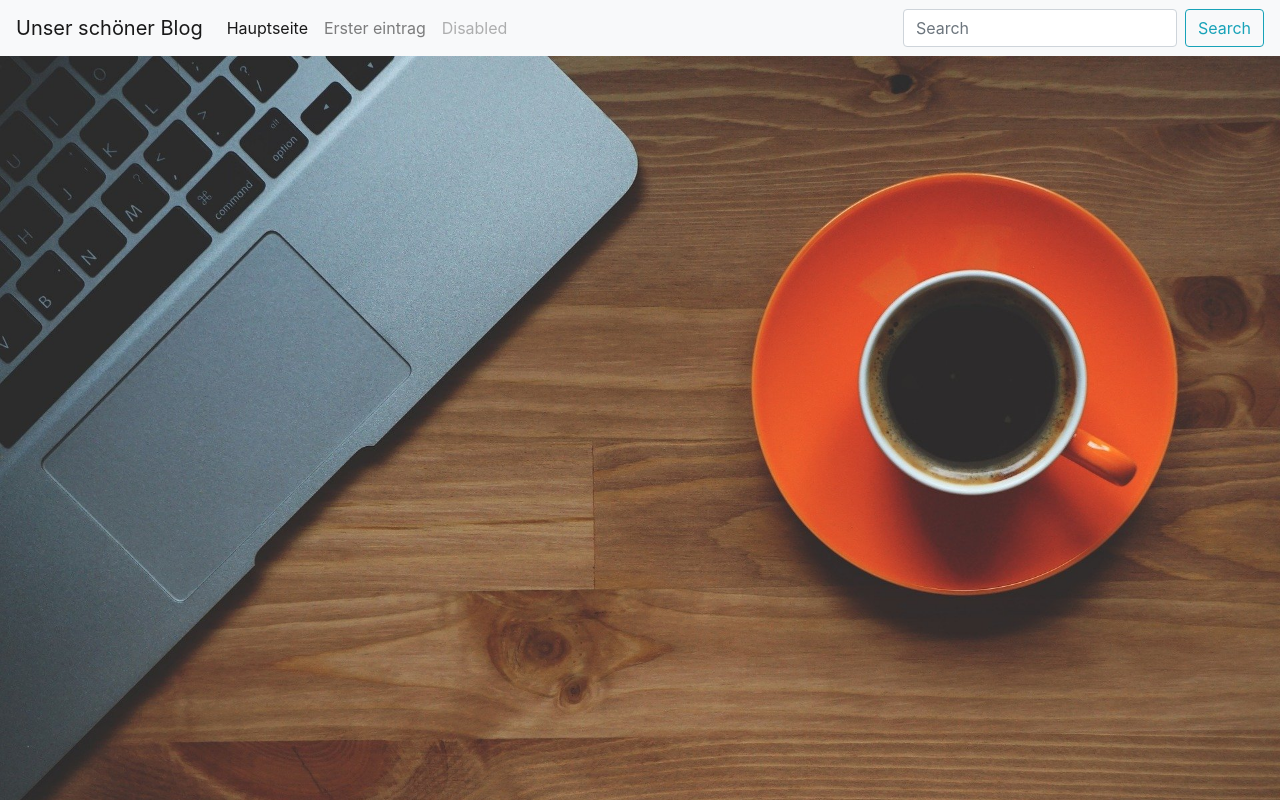
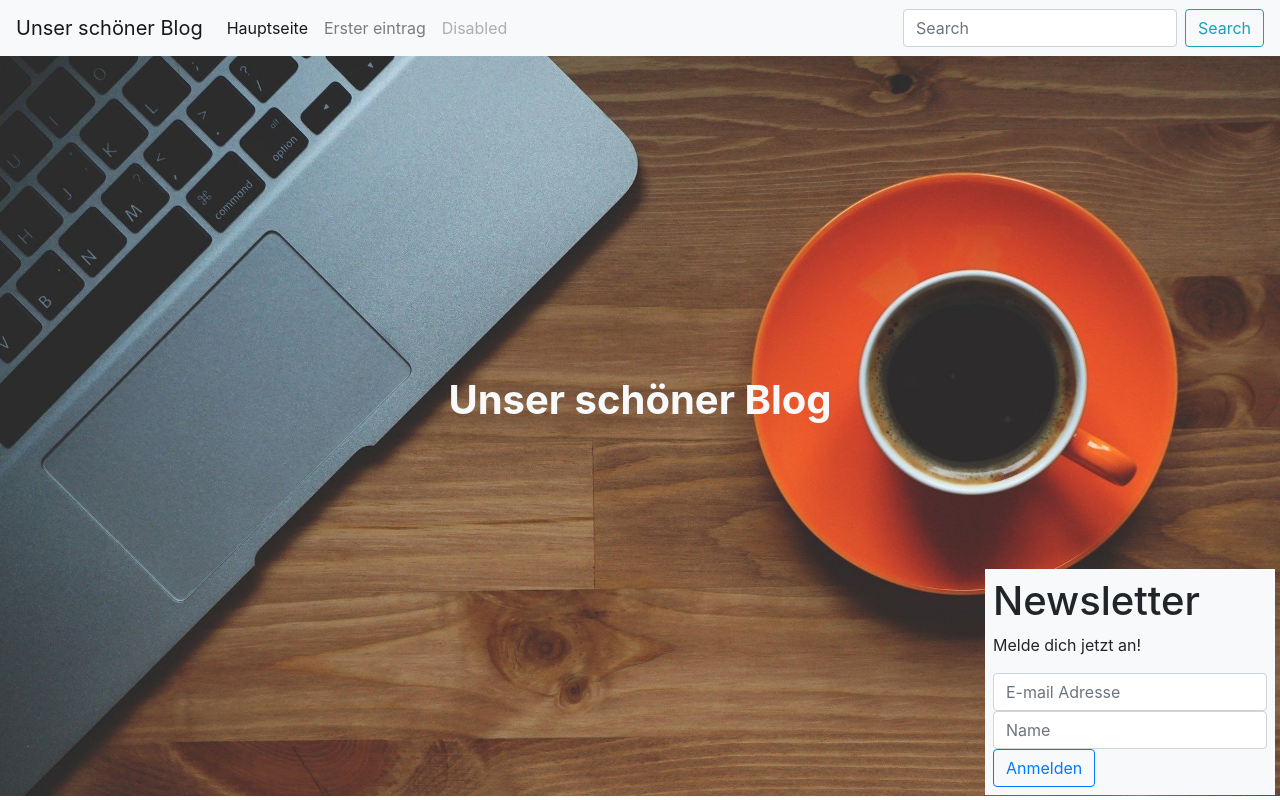
Before and after one commit to haager-ca/static--blog-tutorial, a plain HTML site: page index.html in a window 1280 px wide. Shown: the top 800 px of the page. Drawn offline with nearby package versions, Linux system fonts and the light colour scheme.

Commit message:
Javaskript

```diff
--- a/index.html
+++ b/index.html
@@ -9,20 +9,25 @@
         integrity="sha384-9aIt2nRpC12Uk9gS9baDl411NQApFmC26EwAOH8WgZl5MYYxFfc+NcPb1dKGj7Sk" crossorigin="anonymous">
     <style>
         .headerImg {
-           /* height: calc(100vh - 60px);
-            object-fit: cover;*/
-            width: 500px;
-            cursor:pointer;
+            height: calc(100vh - 60px);
+            background-image: url("header_img.jpg");
+            background-size: cover;
         }
-        /*Diese Regel macht etwas sinnvolles*/
-        .headerImg:hover {
-            border:5px dotted grey;
+
+        .headerImg h1 {
+            padding-top: 40vh;
+        }
+
+        .popup {
+            position: fixed;
+            bottom:5px;
+            right:5px;
         }
     </style>
 </head>
 
 <body>
-    <div class="container-fluit m-0">
+    <div class="container-fluit p-0">
         <nav class="navbar navbar-expand-lg navbar-light bg-light">
             <a class="navbar-brand" href="#">Unser schöner Blog</a>
             <button class="navbar-toggler" type="button" data-toggle="collapse" data-target="#navbarSupportedContent"
@@ -49,24 +54,47 @@
             </div>
         </nav>
     </div>
-    <div class="container-fluit">
-        <img src="header_img.jpg" class="w-100 headerImg" alt="Header Bild">
+    <div class="container-fluit p-0  headerImg">
+        <h1 class="text-light font-weight-bold text-center">Unser schöner Blog</h1>
     </div>
     <div class="container fancyText">
-        Lorem ipsum dolor sit amet, consectetur adipiscing elit. Nam id neque ultricies, laoreet ipsum in, sollicitudin libero. Donec dictum laoreet justo a euismod. In felis sapien, vehicula quis libero ac, sodales laoreet mi. Nulla et feugiat libero. Vivamus eu elementum lacus. Pellentesque a volutpat ex. Donec eu nisl magna. Nullam gravida mi sed libero condimentum, ut pharetra ligula tincidunt. Interdum et malesuada fames ac ante ipsum primis in faucibus.
+        Lorem ipsum dolor sit amet, consectetur adipiscing elit. Nam id neque ultricies, laoreet ipsum in, sollicitudin
+        libero. Donec dictum laoreet justo a euismod. In felis sapien, vehicula quis libero ac, sodales laoreet mi.
+        Nulla et feugiat libero. Vivamus eu elementum lacus. Pellentesque a volutpat ex. Donec eu nisl magna. Nullam
+        gravida mi sed libero condimentum, ut pharetra ligula tincidunt. Interdum et malesuada fames ac ante ipsum
+        primis in faucibus
 
-        Aenean tincidunt posuere ligula sit amet porttitor. Vestibulum id posuere augue. Cras a mauris cursus, tincidunt mi non, semper nisl. Donec ac sem vel tellus tincidunt vulputate. Sed scelerisque purus dui. Fusce ac suscipit sapien. Quisque bibendum felis ac risus gravida, a rhoncus ligula porttitor. Ut quis lacus viverra, facilisis quam eu, lacinia sem.
+        Aenean tincidunt posuere ligula sit amet porttitor. Vestibulum id posuere augue. Cras a mauris cursus, tincidunt
+        mi non, semper nisl. Donec ac sem vel tellus tincidunt vulputate. Sed scelerisque purus dui. Fusce ac suscipit
+        sapien. Quisque bibendum felis ac risus gravida, a rhoncus ligula porttitor. Ut quis lacus viverra, facilisis
+        quam eu, lacinia sem.
 
-        Nulla nisi ante, elementum ut libero non, fermentum mollis odio. Mauris eu vehicula nisi. Proin sollicitudin dui ante, eget eleifend magna malesuada mattis. Vivamus et vulputate tellus, id imperdiet sapien. Proin at rhoncus tortor. Vestibulum convallis felis a suscipit aliquet. Nulla tincidunt nibh vitae lacinia semper. Vivamus accumsan sagittis fermentum. Nam pellentesque est a ligula aliquet aliquam.
+        Nulla nisi ante, elementum ut libero non, fermentum mollis odio. Mauris eu vehicula nisi. Proin sollicitudin dui
+        ante, eget eleifend magna malesuada mattis. Vivamus et vulputate tellus, id imperdiet sapien. Proin at rhoncus
+        tortor. Vestibulum convallis felis a suscipit aliquet. Nulla tincidunt nibh vitae lacinia semper. Vivamus
+        accumsan sagittis fermentum. Nam pellentesque est a ligula aliquet aliquam.
 
-        Suspendisse eleifend tortor a neque aliquet auctor. Maecenas nisi ante, ornare nec arcu eget, euismod posuere dui. Sed egestas, sapien sit amet rutrum faucibus, ipsum quam mollis risus, non feugiat turpis odio eu ex. In faucibus eu sapien eget condimentum. Nam ultrices ligula ut orci placerat accumsan. Donec tempor lobortis nisl ac pharetra. Donec facilisis, nunc vitae pretium ullamcorper, eros libero euismod dui, id bibendum magna dui et neque.
+        Suspendisse eleifend tortor a neque aliquet auctor. Maecenas nisi ante, ornare nec arcu eget, euismod posuere
+        dui. Sed egestas, sapien sit amet rutrum faucibus, ipsum quam mollis risus, non feugiat turpis odio eu ex. In
+        faucibus eu sapien eget condimentum. Nam ultrices ligula ut orci placerat accumsan. Donec tempor lobortis nisl
+        ac pharetra. Donec facilisis, nunc vitae pretium ullamcorper, eros libero euismod dui, id bibendum magna dui et
+        neque.
 
-        Mauris vitae vestibulum nisl, ut egestas ligula. Donec tempus sapien et consequat semper. Mauris at ullamcorper risus. Donec sollicitudin sem molestie vehicula tristique. Nullam sagittis eros id erat aliquet mollis. Vestibulum vestibulum molestie faucibus. Phasellus semper interdum elit a fermentum.
+        Mauris vitae vestibulum nisl, ut egestas ligula. Donec tempus sapien et consequat semper. Mauris at ullamcorper
+        risus. Donec sollicitudin sem molestie vehicula tristique. Nullam sagittis eros id erat aliquet mollis.
+        Vestibulum vestibulum molestie faucibus. Phasellus semper interdum elit a fermentum.
+    </div>
 
-        Proin ut nisl sapien. Aenean finibus magna turpis, a mattis libero aliquam a. Sed quis consequat orci. Etiam in ante nibh. Aliquam dolor ex, laoreet a libero nec, tincidunt placerat odio. In finibus ligula quis massa lobortis ultrices. Phasellus ac congue nulla, non interdum libero. Integer aliquam, massa in luctus vestibulum, risus nulla porta mi, at vestibulum lacus nisl eu augue. Nullam sodales dictum diam sodales aliquam. Vivamus eget elit porttitor, sagittis eros aliquam, sollicitudin leo. Nulla tempor rhoncus tempor. Vestibulum et tortor sit amet mauris vehicula mattis. Nunc congue velit dui, quis gravida ex condimentum sit amet. Sed quis risus lobortis, venenatis sapien eu, pulvinar nibh.
-
-        Phasellus ultrices, urna eu vestibulum pharetra, dui nibh suscipit dui, sed facilisis felis eros quis est. Mauris posuere non quam vel molestie. Praesent dictum ornare augue, in imperdiet sem auctor nec. Quisque efficitur nisl ex, non posuere nunc tempor in. In sit amet nunc interdum, sodales odio sit amet, vestibulum ex. Nunc in molestie sapien. Nullam scelerisque vitae lectus et volutpat. Phasellus vulputate nisi diam, eget porttitor purus molestie eu.
+    <div class="popup bg-light p-2">
+        <h1>Newsletter</h1>
+        <p>Melde dich jetzt an!</p>
+        <input class="form-control" id="emailInput" placeholder="E-mail Adresse">
+        <input class="form-control" id="nameInput" placeholder="Name">
+        <button class="btn btn-outline-primary">Anmelden</button>
     </div>
+    <skript>
+        document.getElementById("")
+    </skript>
 </body>
 
 </html>
```
